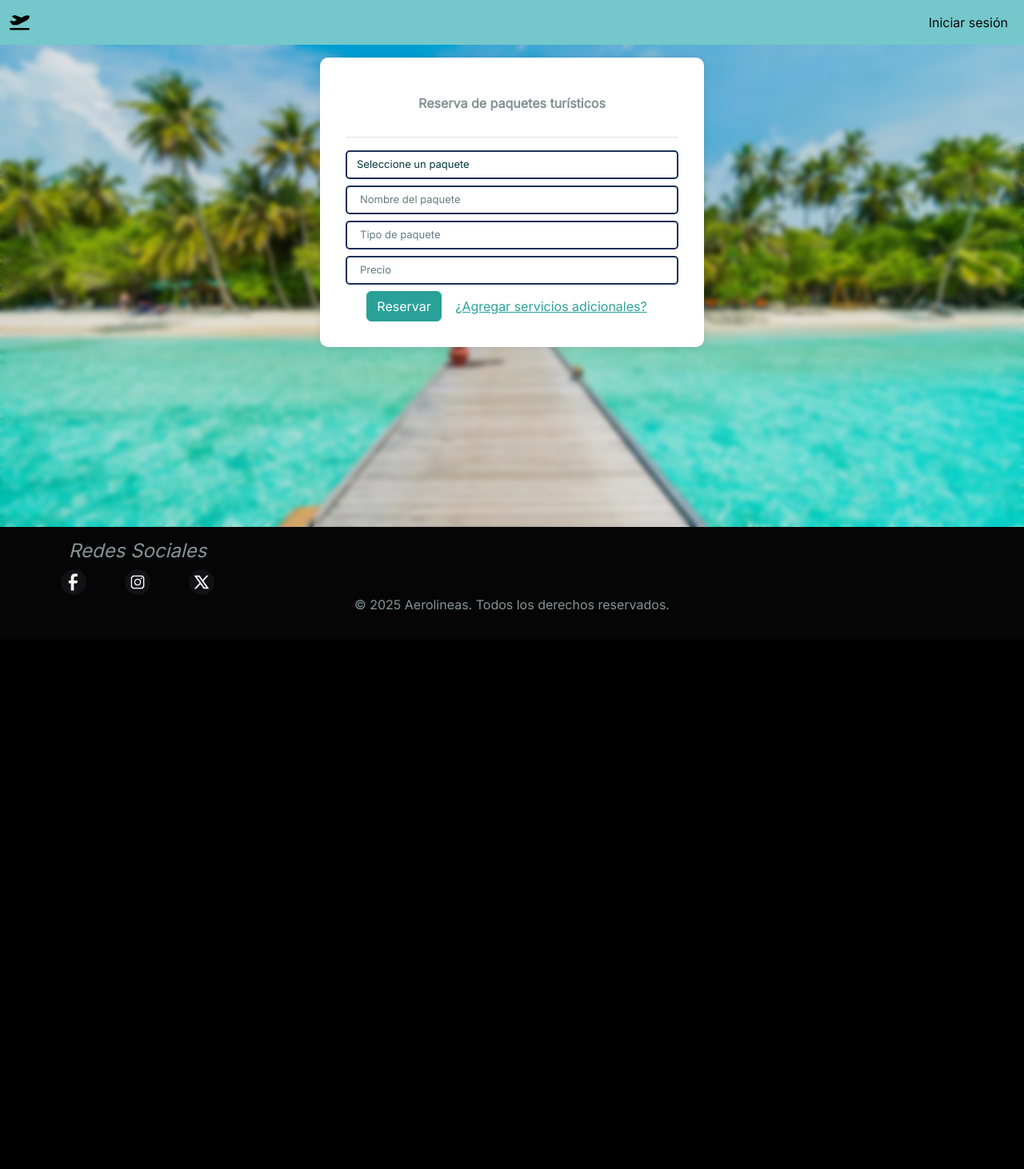
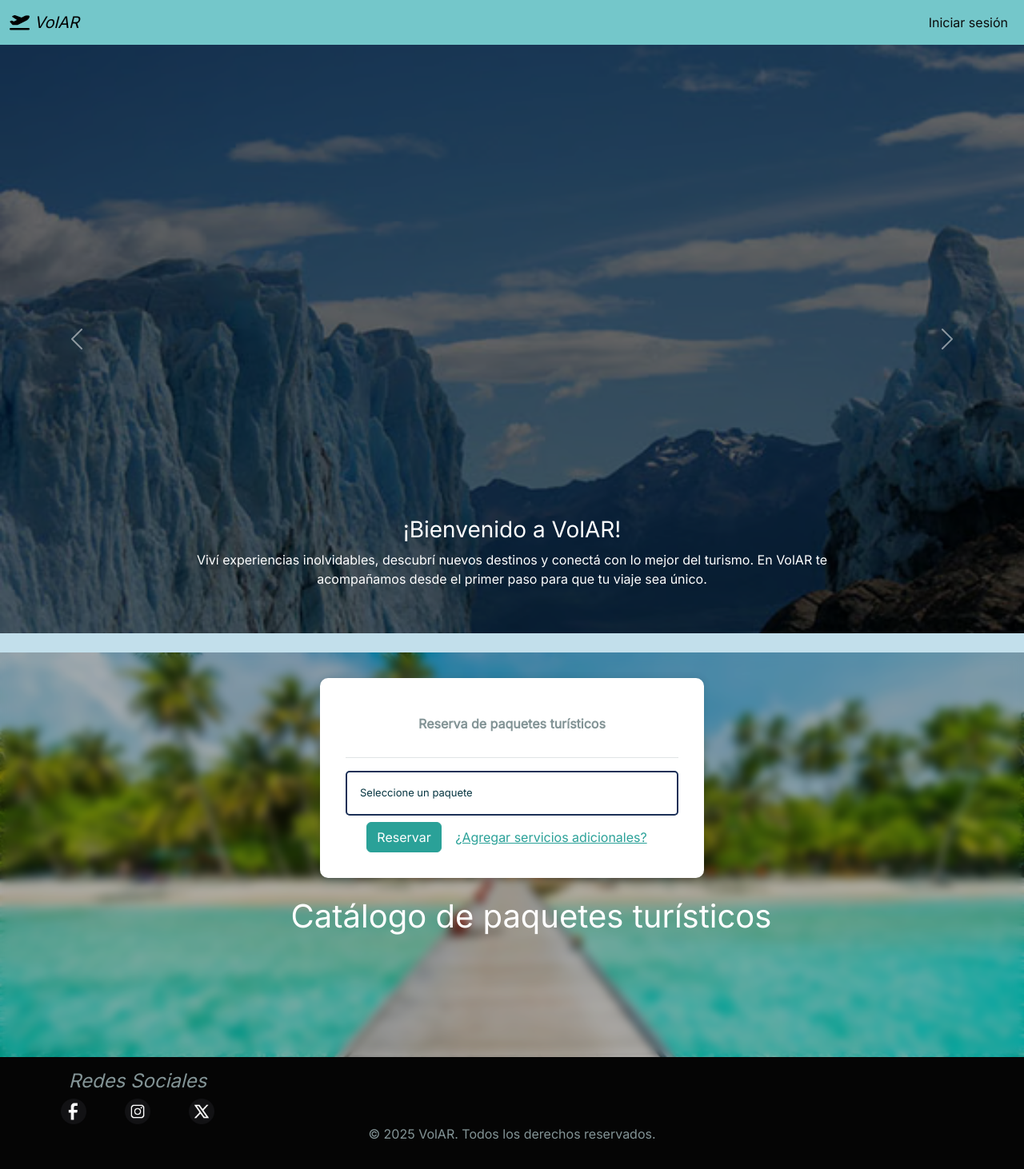
Before and after one commit to TisiRome/empresaTurismo, a PHP site: page / in a window 1280 px wide. Shown: the whole page at 80% size. Before the commit the page ends 763 px from the top, so only its background shows below. Run offline with PHP 8.4, Linux system fonts and the light colour scheme; data that the repository does not hold is empty; some libraries are stand-ins or nearby versions.

Commit message:
ajustes finales

```diff
--- a/css/estilos.css
+++ b/css/estilos.css
@@ -1,64 +1,73 @@
 body {
     background-color: #c2dfeb;
-    height: 100%;
     margin: 0;
     padding: 0;
     min-height: 100vh;
+    font-size: medium;
+    font-family: 'Inter', sans-serif;
     display: flex;
     flex-direction: column;
-    font-size: medium;
-    font-family: 'Inter', sans-serif;
 }
+
 form p {
-    padding: 0 1rem 0 1rem;
+    padding: 0 1rem;
     margin: 0;
     font-size: small;
     color: white;
 }
+
 main {
+    display: block;
+    width: 100%;
     flex: 1;
-    display: flex;
-    flex-direction: column;
 }
+
 footer {
     background-color: #050505;
-    height: auto;
     text-align: center;
     padding: 1rem;
 }
+
 #contenedorForm {
     position: relative;
-    padding-top: 1rem;
-    padding-bottom: 8rem;
     background-image: url(../img/imgBackgrounds/paisaje.jpg);
     background-size: cover;
     background-repeat: no-repeat;
     background-position: center;
+    padding-top: 2rem;
+    padding-bottom: 8rem;
     margin: 0;
-    z-index: 0;
     overflow: hidden;
 }
+
 #contenedorForm::before {
     content: "";
     position: absolute;
     inset: 0;
-    backdrop-filter: blur(3px);
-    background-color: rgba(0, 0, 0, 0.1);
+    backdrop-filter: blur(6px);
+    background-color: rgba(0, 0, 0, 0.3);
+    z-index: 0;
+}
+
+#contenedorForm > .container-fluid {
+    position: relative;
     z-index: 1;
 }
-#contenedorForm > .container-fluid {
-    position: relative;
-    z-index: 2;
+
+#contenedorForm h1 {
+    color: white;
 }
+
 #navPrincipal {
     background-color: #74c7ca;
 }
+
 .nav-link:hover {
     color: cornflowerblue;
 }
+
 #form {
     position: relative;
-    flex: 1;
     display: flex;
     justify-content: center;
     align-items: center;
@@ -67,22 +76,24 @@ footer {
     background-size: cover;
     background-repeat: no-repeat;
     background-position: center;
-    height: 92vh;
+    min-height: 60vh;
     margin: 0;
     z-index: 0;
     overflow: hidden;
 }
+
 #form::before {
     content: "";
     position: absolute;
     inset: 0;
-    backdrop-filter: blur(5px); /* más difuminado */
-    background-color: rgba(255, 255, 255, 0.05); /* capa casi transparente */
+    backdrop-filter: blur(5px);
+    background-color: rgba(255, 255, 255, 0.05);
     z-index: 1;
 }
+
 #formularioPack {
     position: relative;
-    z-index: 2; /* Esto lo hace verse por encima del fondo */
+    z-index: 2;
     width: 30rem;
     max-width: 100%;
     background-color: white;
@@ -90,28 +101,32 @@ footer {
     border-radius: 10px;
     box-shadow: 0 0 10px rgba(0,0,0,0.1);
 }
+
 #formularioPack input {
     background-color: white;
     display: block;
     width: 100%;
     height: 1em;
     padding: 1rem;
-    margin: 0.5rem 0 0.5rem 0;
+    margin: 0.5rem 0;
     border: 2px solid #1b3057;
     border-radius: 5px;
     font-size: small;
 }
+
 #formularioPack h4 {
     margin: 0;
     padding: 1rem;
     text-align: center;
     font-size: medium;
 }
+
 .imgPack {
     width: 100%;
     height: 100%;
     object-fit: cover;
 }
+
 .card {
     background-color: #ffffff;
     border: none;
@@ -121,20 +136,23 @@ footer {
     overflow: hidden;
     width: 20rem;
 }
+
 .card .col-md-12.img-container {
   margin-bottom: 0;
   padding-bottom: 0;
 }
+
 .card:hover {
     transform: scale(1.02);
     box-shadow: 0 8px 24px rgba(0, 0, 0, 0.2);
 }
+
 .card img .imgPack {
     height: 60%;
     width: 100%;
     object-fit: cover;
+}
 
-}
 .card-body {
     padding: 1rem;
     padding-top: 0rem;
@@ -144,6 +162,7 @@ footer {
     justify-content: center;
     text-align: left;
 }
+
 .card-title {
     font-size: 2rem;
     font-weight: 300;
@@ -152,10 +171,12 @@ footer {
     padding-top: 0.1rem;
     font-style: italic;
 }
+
 .card-text {
     font-size: 0.95rem;
     color: #555;
 }
+
 #cardsContainer {
     display: flex;
     flex-wrap: wrap;
@@ -163,6 +184,7 @@ footer {
     gap: 1.5rem;
     padding: 2rem;
 }
+
 .cards-horizontal {
     display: flex;
     flex-direction: row;
@@ -170,6 +192,7 @@ footer {
     overflow-x: auto;
     padding: 1rem;
 }
+
 #formularioLogin {
     position: relative;
     z-index: 2;
@@ -180,20 +203,23 @@ footer {
     border-radius: 10px;
     box-shadow: 0 0 10px rgba(0,0,0,0.1);
 }
+
 #formularioLogin input {
     display: block;
     width: 100%;
     height: 1em;
     padding: 1rem;
-    margin: 0.5rem 0 0.5rem 0;
+    margin: 0.5rem 0;
     border: 2px solid #1b3057;
     border-radius: 5px;
     font-size: small;
 }
+
 #formularioLogin h4 {
     text-align: center;
-    margin: 2rem
+    margin: 2rem;
 }
+
 .btnLogin {
     display: inline-block;
     margin: 0.5rem;
@@ -205,10 +231,12 @@ footer {
     border-radius: 10rem;
     font-size: small;
 }
+
 .iconoFooter {
     width: 2rem;
     height: 2rem;
 }
+
 #mensajeErrorCorreo {
     justify-content: center;
     background-color: #ffe6e6;
@@ -218,12 +246,7 @@ footer {
     border: 1px solid #cc0000;
     border-radius: 5px;
 }
-#cardsContainer {
-    display: flex;
-    flex-wrap: wrap;
-    justify-content: center;
-    gap: 1rem;
-}
+
 .estilo-texto {
   color: rgb(8, 8, 8);
   text-align: left;
@@ -234,16 +257,20 @@ footer {
   margin: 0;
   font-style: oblique;
 }
+
 .texto-chico {
-font-size: small;
+  font-size: small;
 }
-.iniciar-sesion{
- color: rgb(11, 12, 12);
+
+.iniciar-sesion {
+  color: rgb(11, 12, 12);
 }
+
 #contenedorPack {
     height: 70vh;
     padding: 1rem;
 }
+
 #formularioIngresoPack {
     position: relative;
     width: 30rem;
@@ -253,80 +280,107 @@ font-size: small;
     border-radius: 10px;
     box-shadow: 0 0 10px rgba(0,0,0,0.1);
 }
-#formularioIngresoPack input {
+
+#formularioIngresoPack input,
+#formularioIngresoPack select {
     background-color: white;
     display: block;
     width: 100%;
-    height: 1em;
     padding: 1rem;
-    margin: 0.5rem 0 0.5rem 0;
+    margin: 0.5rem 0;
     border: 2px solid #1b3057;
     border-radius: 5px;
     font-size: small;
 }
-#formularioIngresoPack select {
-    background-color: white;
-    display: block;
-    width: 100%;
-    margin: 0.5rem 0 0.5rem 0;
-    border: 2px solid #1b3057;
-    border-radius: 5px;
-    font-size: small;
-}
+
 #formularioIngresoPack h4 {
     margin: 0;
     padding: 1rem;
     text-align: center;
     font-size: medium;
 }
+
 #tablaPaquetes {
     width: 100%;
-    height: auto;
     padding: 1rem;
     background-color: white;
-    border: 2px solid #1b3057;
-    border: none;
     border-radius: 10px;
     box-shadow: 0 0 10px rgba(0,0,0,0.1);
 }
+
 .tiposPack {
     width: 20%;
     display: inline-block;
     text-align: center;
     font-size: small;
 }
+
+.cardPack {
+    height: 20vh;
+    width: 100%;
+}
+
+.cardPack h5 {
+    text-align: center;
+    font-size: large;
+}
+
+.cardPack button {
+    display: flex;
+    flex-direction: column;
+    text-align: center;
+    width: 100%;
+}
+
 .tiposServ {
-    width: 32,5%;
-    margin: 0 1rem 0 1rem;
+    width: 32.5%;
+    margin: 0 1rem;
     display: inline-block;
     font-size: small;
 }
+
 .cardServ {
     height: 100%;
     width: 100%;
 }
+
 .cardServ h5 {
     text-align: center;
     font-size: large;
 }
+
 .cardServ button {
     display: flex;
     flex-direction: column;
     text-align: center;
     width: 100%;
 }
+
 #contenedorServ h3 {
     margin: 0;
     padding: 1rem;
     text-align: center;
     color: black;
 }
+
 #h4Bienvenido {
     text-align: center;
     color: rgb(10, 88, 141);
     font-style: initial;
     font-family: 'Times New Roman', Times, serif;
 }
+
 #bienvenidoContent {
     background-color: white;
 }
+
+#carruselPrincipal {
+    height: auto;
+}
+
+.carruselImagen {
+    width: 100%;
+    height: 92vh;
+    object-fit: cover;
+    filter: brightness(40%);
+}
--- a/index.php
+++ b/index.php
@@ -7,9 +7,51 @@ $sentencia->execute();
 $listaPaquetes = $sentencia->fetchAll(PDO::FETCH_ASSOC);
 ?>
 <?php include('templates/header.php');?>
-<main id="contenedorForm"> <!--Formulario-->
+
+<main id="contenedorCarrusel">
     <div class="container-fluid">
         <div class="row">
+            <div class="col p-0">
+                <div id="carruselPrincipal" class="carousel slide">
+                <div class="carousel-inner">
+                    <div class="carousel-item active">
+                    <img src="img/FTE-4.avif" class="carruselImagen" alt="...">
+                    <div class="carousel-caption d-none d-md-block">
+                        <h3>¡Bienvenido a VolAR!</h5>
+                        <p>Viví experiencias inolvidables, descubrí nuevos destinos y conectá con lo mejor del turismo. En VolAR te acompañamos desde el primer paso para que tu viaje sea único.</p>
+                    </div>
+                    </div>
+                    <div class="carousel-item">
+                    <img src="img/MDZ-1.avif" class="carruselImagen" alt="...">
+                    <div class="carousel-caption d-none d-md-block">
+                        <h3>Paquetes diseñados para vos</h5>
+                        <p>Explorá nuestros paquetes turísticos completos: alojamiento, traslados, excursiones y mucho más. Pensados para cada tipo de viajero, al mejor precio y con atención personalizada.</p>
+                        <a href="#paquetes" class="btn btn-outline-light btn-md" >Explora nuestro catálogo de paquetes</a>
+                    </div>
+                    </div>
+                    <div class="carousel-item">
+                    <img src="img/RIO-1.avif" class="carruselImagen" alt="...">
+                    <div class="carousel-caption d-none d-md-block">
+                        <h3>Servicios que complementan tu viaje</h5>
+                        <p>Desde traslados privados hasta actividades exclusivas, en VolAR te ofrecemos servicios adicionales para que tu viaje sea cómodo, seguro y lleno de momentos especiales.</p>
+                        <a href="servicios.php" class="btn btn-outline-light btn-md">Conoce nuestros servicios disponibles</a>
+                    </div>
+                    </div>
+                </div>
+                <button class="carousel-control-prev" type="button" data-bs-target="#carruselPrincipal" data-bs-slide="prev">
+                    <span class="carousel-control-prev-icon" aria-hidden="true"></span>
+                </button>
+                <button class="carousel-control-next" type="button" data-bs-target="#carruselPrincipal" data-bs-slide="next">
+                    <span class="carousel-control-next-icon" aria-hidden="true"></span>
+                </button>
+                </div>
+            </div>
+        </div>
+    </div>
+</main>
+<article id="contenedorForm" class="mt-4">
+    <div class="container-fluid">
+        <div id="paquetes" class="row">
             <div class="col-md d-flex justify-content-center">
                 <form method="POST" id="formularioIngresoPack">
                   <h4><b>Reserva de paquetes turísticos</b></h4>
@@ -28,13 +70,13 @@ $listaPaquetes = $sentencia->fetchAll(PDO::FETCH_ASSOC);
                     </select>
                   </div>
                   <div class="form-group">
-                      <input type="text" name="txtNombrePack" id="txtNombrePack" class="form-control" placeholder="Nombre del paquete" readonly>
+                      <input hidden type="text" name="txtNombrePack" id="txtNombrePack" class="form-control" placeholder="Nombre del paquete" readonly>
                   </div>
                   <div class="form-group">
-                      <input type="text" name="txtTipoPack" id="txtTipoPack" class="form-control" placeholder="Tipo de paquete" readonly>
+                      <input hidden type="text" name="txtTipoPack" id="txtTipoPack" class="form-control" placeholder="Tipo de paquete" readonly>
                   </div>
                   <div class="form-group">
-                      <input type="text" name="txtPrecioPack" id="txtPrecioPack" class="form-control" placeholder="Precio" readonly>
+                      <input hidden type="text" name="txtPrecioPack" id="txtPrecioPack" class="form-control" placeholder="Precio" readonly>
                   </div>
                   <div class="text-center" role="group">
                       <button type="submit" name="accion" value="Agregar" class="btn btn-success">Reservar</button>
@@ -42,9 +84,22 @@ $listaPaquetes = $sentencia->fetchAll(PDO::FETCH_ASSOC);
                   </div>
               </form>
             </div>
+        <h1 class="display-6 text-center m-4">Catálogo de paquetes turísticos</h1>
+        <div class="row">
+            <?php foreach($listaPaquetes as $paquete){ ?>
+            <div class="col-md-3 p-2">
+                <div class="card cardPack">
+                    <div class="card-body d-flex flex-column">
+                        <h5 class="card-title"><?php echo $paquete['nombrePack']; ?></h5>
+                        <p class="card-text text-center"><?php echo $paquete['tipoPack']; ?></p>
+                        <h4 class="text-center">$<?php echo $paquete['precioBase']; ?></h4>
+                    </div>
+                </div>
+            </div>
+            <?php } ?>
         </div>
     </div>
-</main>
+</article>
 <script>
 document.getElementById('txtIDPack').addEventListener('change', function () {
     const selected = this.options[this.selectedIndex];
--- a/servicios.php
+++ b/servicios.php
@@ -24,7 +24,7 @@
                     <div class="card-body d-flex flex-column">
                         <h5 class="card-title"><?php echo $servicio['nombreServ']; ?></h5>
                         <p class="card-text"><?php echo $servicio['calidadServ']; ?></p>
-                        <p class="card-text">$<?php echo $servicio['precioServ']; ?></p>
+                        <h4 class="text-center">$<?php echo $servicio['precioServ']; ?></h4>
                         <form method="POST" action="" class="mt-auto">
                             <input type="hidden" name="txtIDServ" id="txtIDServ" value="<?php echo openssl_encrypt( $servicio['idServ'],COD,KEY) ;?>">
                             <input type="hidden" name="txtNombreServ" id="txtNombreServ" value="<?php echo openssl_encrypt($servicio['nombreServ'],COD,KEY) ;?>">
--- a/templates/footer.php
+++ b/templates/footer.php
@@ -21,7 +21,7 @@
         </div>
         <div class="row">
             <div class="col-md text-center">
-                <p>&copy; 2025 Aerolineas. Todos los derechos reservados.</p>
+                <p>&copy; 2025 VolAR. Todos los derechos reservados.</p>
             </div>
         </div>
     </div>
--- a/templates/header.php
+++ b/templates/header.php
@@ -12,7 +12,7 @@
 <header> <!--Cabecera de página-->
        <nav class="navbar navbar-expand-lg" id="navPrincipal">
         <div class="container-fluid">
-            <a class="navbar-brand" href="../www/index.php"><i class="fa-solid fa-plane-departure"></i></a>
+            <a class="navbar-brand" href="../www/index.php"><i class="fa-solid fa-plane-departure"></i> <i>VolAR</i></a>
             <button class="navbar-toggler" type="button" data-bs-toggle="collapse" data-bs-target="#navbarSupportedContent" aria-controls="navbarSupportedContent" aria-expanded="false" aria-label="Toggle navigation">
                 <span class="navbar-toggler-icon"></span>
             </button>
```
